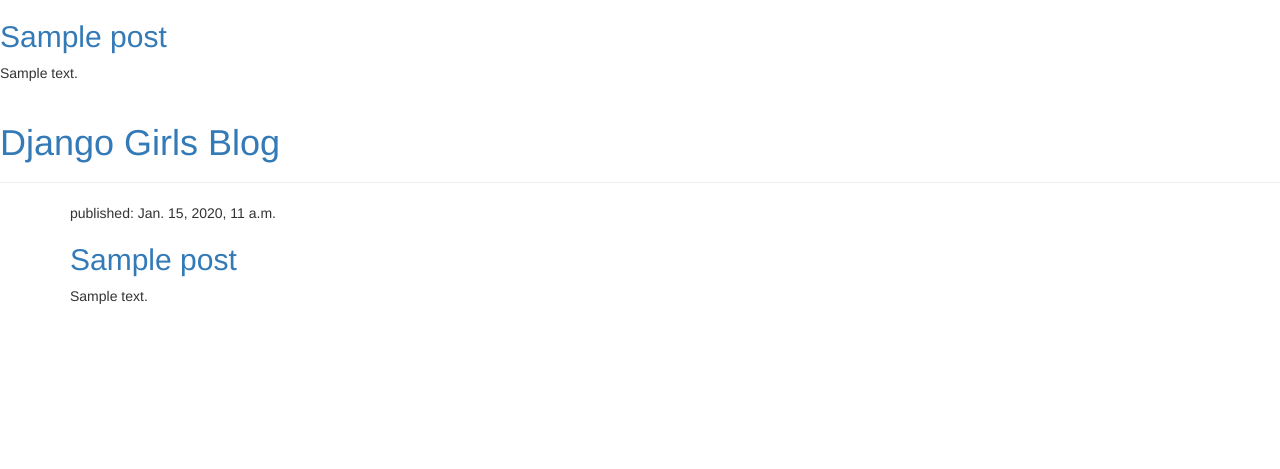
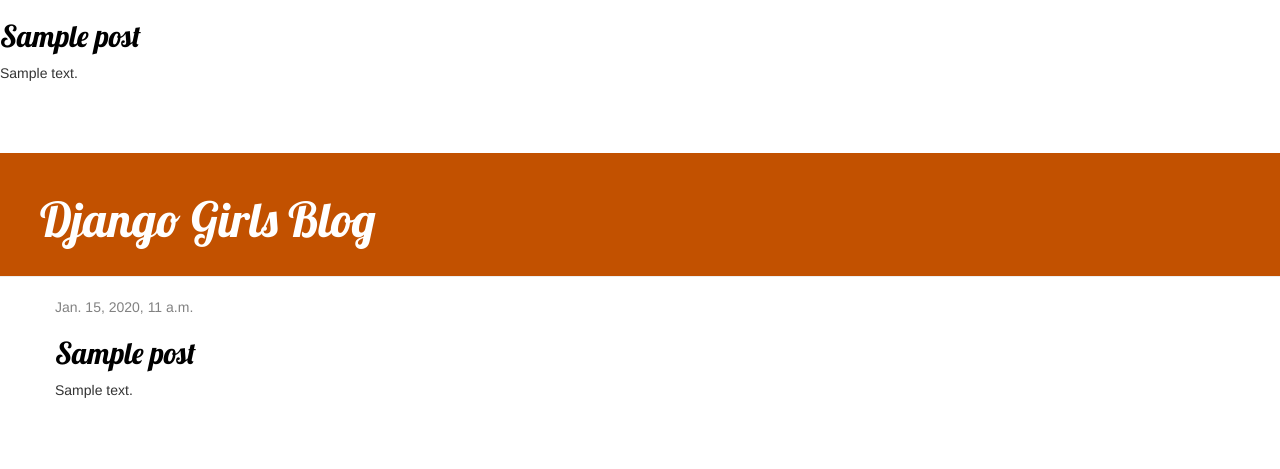
Before and after one commit to MarinaIosifian/my-first-blog, a Django app: template blog/templates/blog/post_list.html in a window 1280 px wide. Shown: the top 469 px of the page. Run offline with Django 3.2, Linux system fonts and the light colour scheme; the template is opened without the code that fills it: values that come from a table or form of the project are taken from there, others are empty; tables that the repository leaves empty hold one stand-in row (values such as "Sample post"); some libraries are stand-ins or nearby versions.

Commit message:
Adding post_list

```diff
--- /dev/null
+++ b/blog/static/css/blog.css
@@ -0,0 +1,51 @@
+h1 a, h2 a {
+    color: #C25100;
+    font-family: 'Lobster';
+}
+
+.page-header {
+    background-color: #C25100;
+    margin-top: 0;
+    padding: 20px 20px 20px 40px;
+}
+
+.page-header h1, .page-header h1 a, .page-header h1 a:visited, .page-header h1 a:active {
+    color: #ffffff;
+    font-size: 36pt;
+    text-decoration: none;
+}
+
+.content {
+    margin-left: 40px;
+}
+
+h1, h2, h3, h4 {
+    font-family: 'Lobster', cursive;
+}
+
+.date {
+    color: #828282;
+}
+
+.save {
+    float: right;
+}
+
+.post-form textarea, .post-form input {
+    width: 100%;
+}
+
+.top-menu, .top-menu:hover, .top-menu:visited {
+    color: #ffffff;
+    float: right;
+    font-size: 26pt;
+    margin-right: 20px;
+}
+
+.post {
+    margin-bottom: 70px;
+}
+
+.post h2 a, .post h2 a:visited {
+    color: #000000;
+}
--- a/blog/templates/blog/post_list.html
+++ b/blog/templates/blog/post_list.html
@@ -21,13 +21,13 @@
     <div class="row">
         <div class="col-md-8">
             {% for post in posts %}
-                <div class="post">
-                    <div class="date">
-                        <p>published: {{ post.published_date }}</p>
-                    </div>
-                    <h2><a href="">{{ post.title }}</a></h2>
-                    <p>{{ post.text|linebreaksbr }}</p>
+            <div class="post">
+                <div class="date">
+                    {{ post.published_date }}
                 </div>
+                <h2><a href="">{{ post.title }}</a></h2>
+                <p>{{ post.text|linebreaksbr }}</p>
+            </div>
             {% endfor %}
         </div>
     </div>
```
Also changed, not shown: blog/templates/blog/base.html (added, +23 -0 lines).
